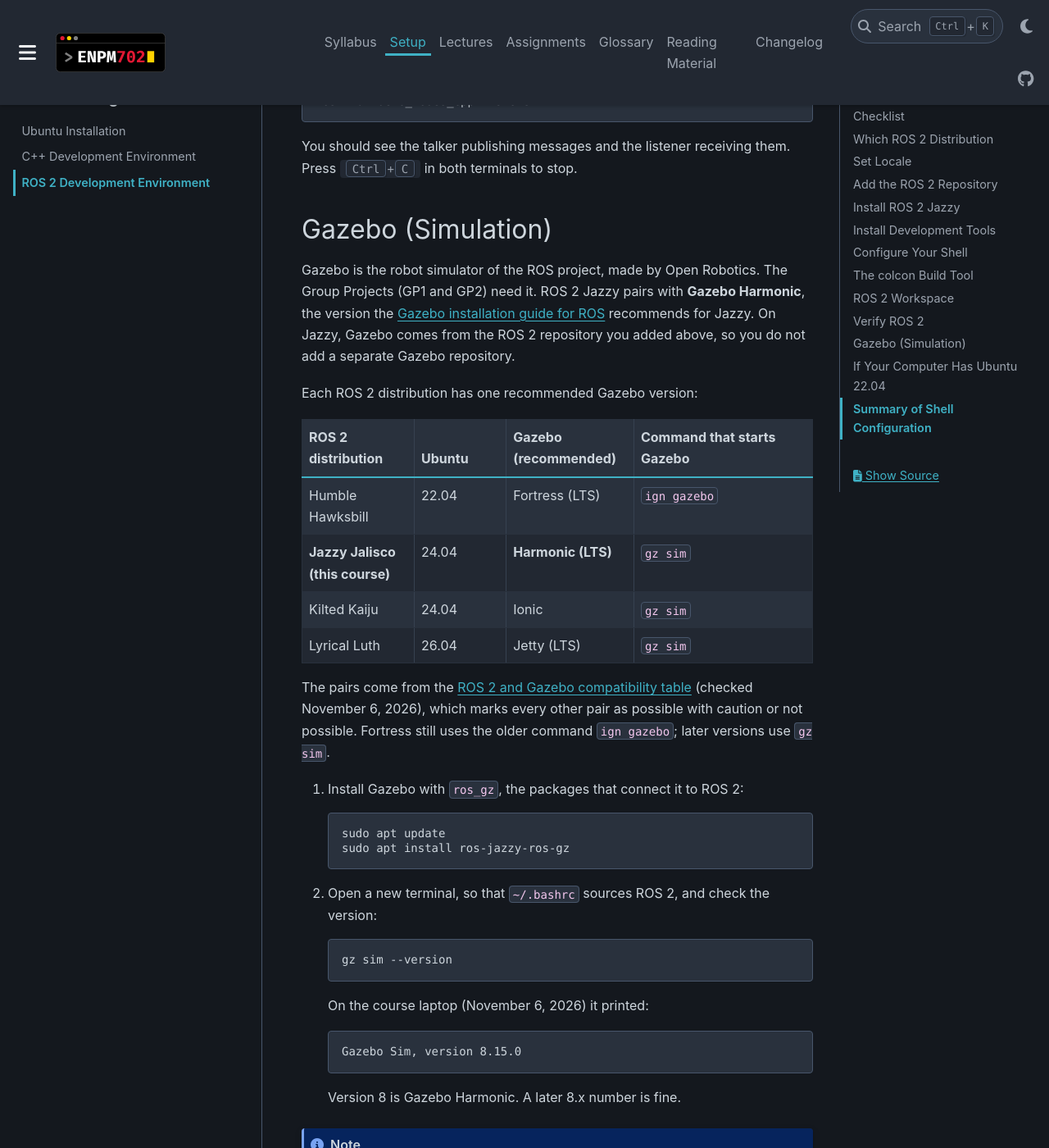
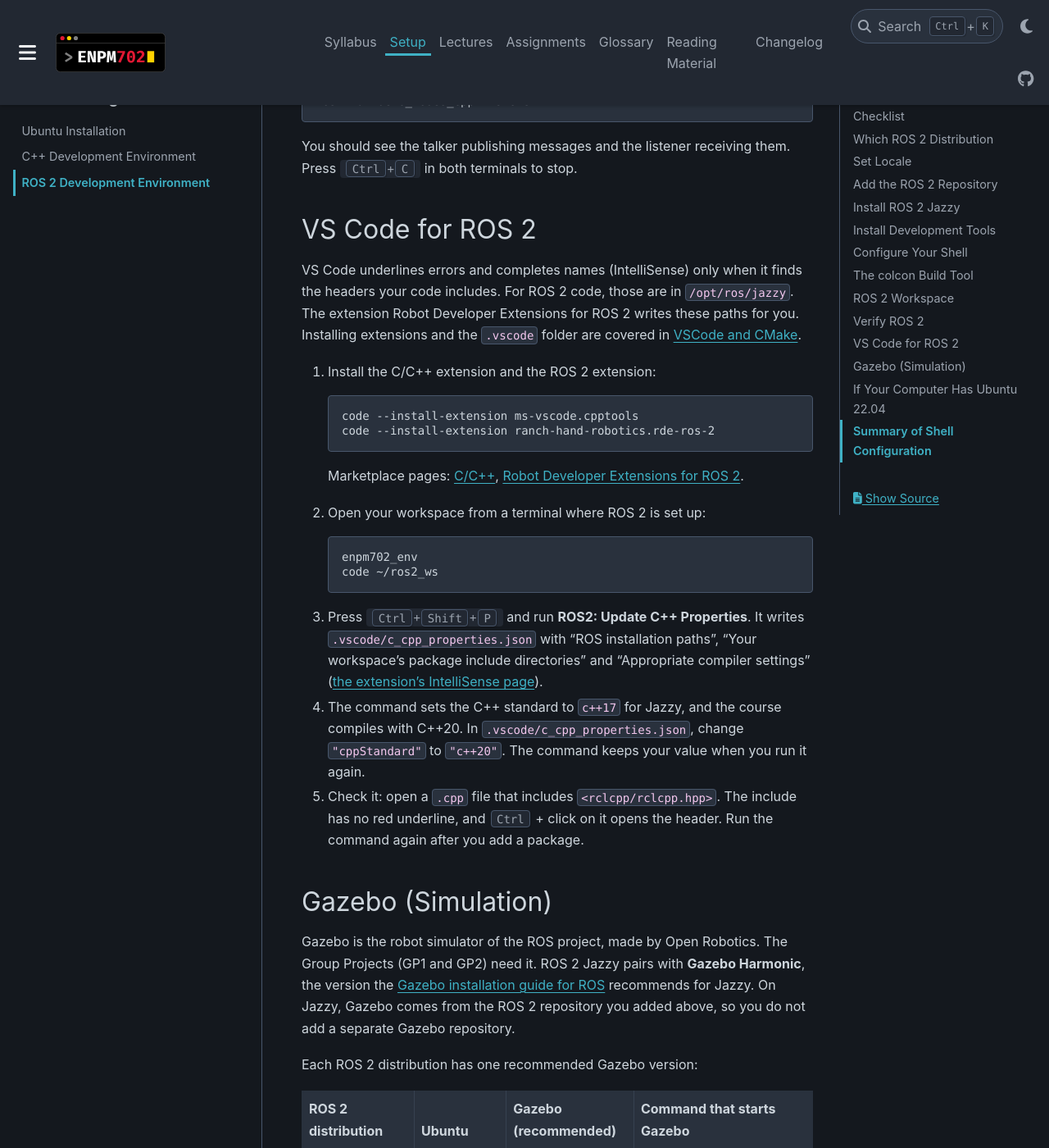
Before and after one commit to zeidk/enpm702-fall-2026-docs, a Sphinx documentation site: the page built from docs/source/setup/ros_setup.rst, in a window 1280 px wide and 1400 px high, scrolled down 9418 px. Shown: the whole window at 82% size. Built offline with Sphinx 7.4.7 and the PyData theme 0.15.4, drawn with Linux system fonts in a browser that asks for light colours.

Commit message:
L10: layer roles, Scenario 3 flowchart, investigation answers; VS Code setup
- What Each Layer Does: a table of the six layers, quoting the ROS 2
  Internal Interfaces page, following one message from the robotaxi.
- The dispatcher logs only the distance; outputs, the delivery time
  (about 0.2 ms) and quiz question 5 updated from a new measured run.
- Scenario 3 uses the deck's time table and a flowchart of the seven
  callbacks and the messages pushed out between them.
- Subscribers section gets the subscriber's flowchart.
- Investigate a Program You Did Not Write moves to the end of the page
  and gives each question's command and result in a table.
- Setup: a VS Code for ROS 2 section (C/C++ and Robot Developer
  Extensions, ROS2: Update C++ Properties, C++20).

```diff
--- a/docs/source/setup/ros_setup.rst
+++ b/docs/source/setup/ros_setup.rst
@@ -497,6 +497,49 @@
 receiving them. Press :kbd:`Ctrl+C` in both terminals to stop.
 
 
+VS Code for ROS 2
+-----------------
+
+VS Code underlines errors and completes names (IntelliSense) only when it
+finds the headers your code includes. For ROS 2 code, those are in
+``/opt/ros/jazzy``. The extension Robot Developer Extensions for ROS 2 writes
+these paths for you. Installing extensions and the ``.vscode`` folder are
+covered in :doc:`/reading_material/vscode_cmake/vcm_index`.
+
+1. Install the C/C++ extension and the ROS 2 extension:
+
+   .. code-block:: bash
+
+      code --install-extension ms-vscode.cpptools
+      code --install-extension ranch-hand-robotics.rde-ros-2
+
+   Marketplace pages: `C/C++ <https://marketplace.visualstudio.com/items?itemName=ms-vscode.cpptools>`__,
+   `Robot Developer Extensions for ROS 2
+   <https://marketplace.visualstudio.com/items?itemName=Ranch-Hand-Robotics.rde-ros-2>`__.
+
+2. Open your workspace from a terminal where ROS 2 is set up:
+
+   .. code-block:: bash
+
+      enpm702_env
+      code ~/ros2_ws
+
+3. Press :kbd:`Ctrl+Shift+P` and run **ROS2: Update C++ Properties**. It
+   writes ``.vscode/c_cpp_properties.json`` with "ROS installation paths",
+   "Your workspace's package include directories" and "Appropriate compiler
+   settings" (`the extension's IntelliSense page
+   <https://raw.githubusercontent.com/Ranch-Hand-Robotics/rde-ros-2/main/docs/intellisense.md>`__).
+
+4. The command sets the C++ standard to ``c++17`` for Jazzy, and the course
+   compiles with C++20. In ``.vscode/c_cpp_properties.json``, change
+   ``"cppStandard"`` to ``"c++20"``. The command keeps your value when you
+   run it again.
+
+5. Check it: open a ``.cpp`` file that includes ``<rclcpp/rclcpp.hpp>``. The
+   include has no red underline, and :kbd:`Ctrl` + click on it opens the
+   header. Run the command again after you add a package.
+
+
 Gazebo (Simulation)
 -------------------
 
```
Also changed, not shown: docs/source/lectures/lecture10/l10_lecture.rst (+126 -63 lines), docs/source/lectures/lecture10/l10_quiz.rst (+4 -4 lines), docs/source/_static/images/l10/slow_sub_flow.png (added), docs/source/_static/images/l10/subscriber_steps.png (added).
